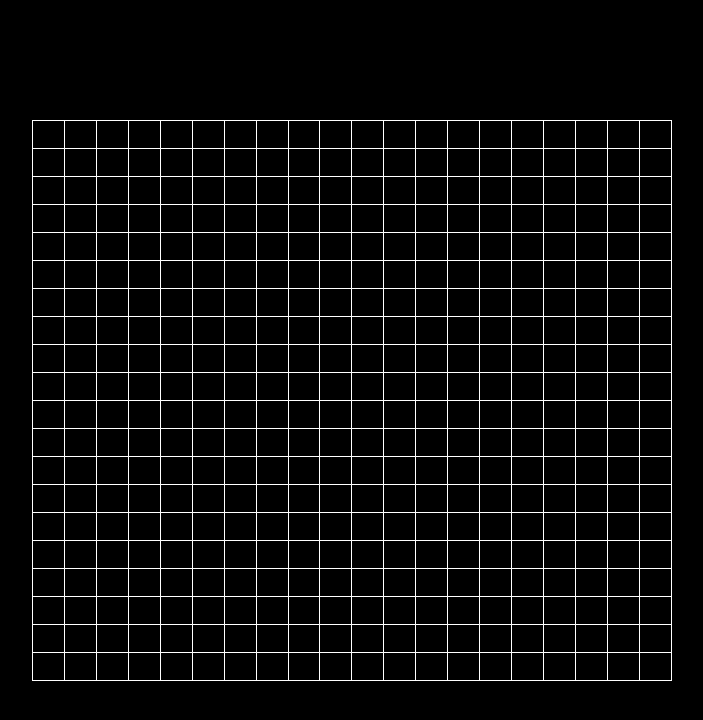
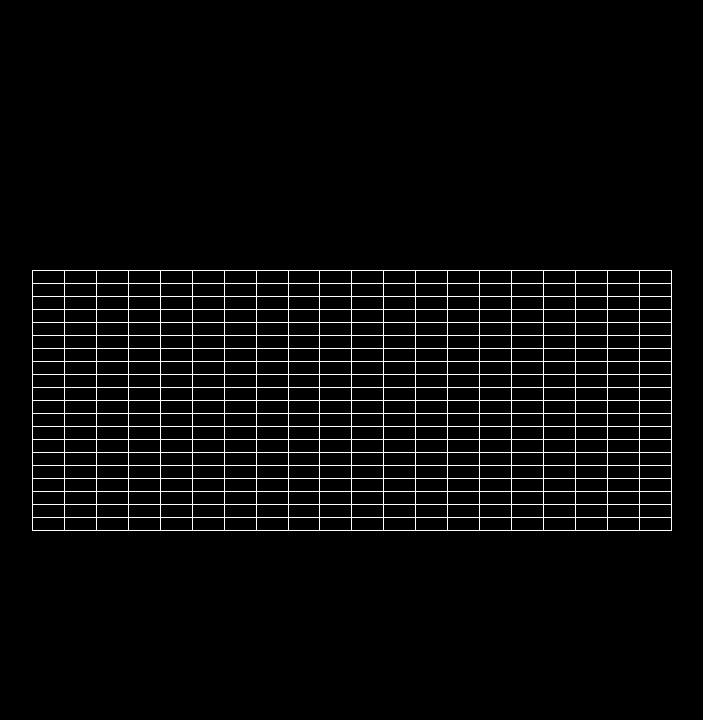
Before and after one commit to ahmadmujeeb33/Cell-Growth-Simulation, a React (Create React App) app in the folder cell-growth-simulation/: page / in a window 1280 px wide. Shown: the top 720 px of the page, without its empty margins (288-991 px from the left). Built offline with nearby package versions, Linux system fonts and the light colour scheme.

Commit message:
updated board look

```diff
--- a/cell-growth-simulation/src/Components/Board/style/index.css
+++ b/cell-growth-simulation/src/Components/Board/style/index.css
@@ -13,8 +13,8 @@ td {
 }
 
 .cell {
-    width: 25px;
-    height: 25px;
+    width: 20px;
+    height: 20px;
 }
 
 
@@ -26,7 +26,7 @@ td {
 }
 
 
-@media screen and (max-width: 998px) {
+@media screen and (max-width: 1398px) {
     .cell {
         width: 10px;
         height: 10px;
@@ -34,3 +34,22 @@ td {
 
 
   }
+
+@media screen and (max-height: 598px) {
+    .cell {
+        width: 15px;
+        height: 15px;
+    }
+
+
+}
+
+
+@media screen and (max-height: 398px) {
+    .cell {
+        width: 5px;
+        height: 5px;
+    }
+
+
+}
```
Also changed, not shown: cell-growth-simulation/src/Components/Board/index.tsx (+5 -5 lines).
